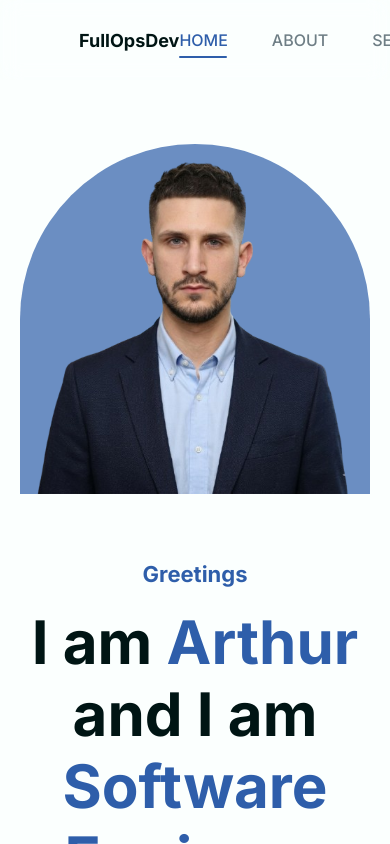
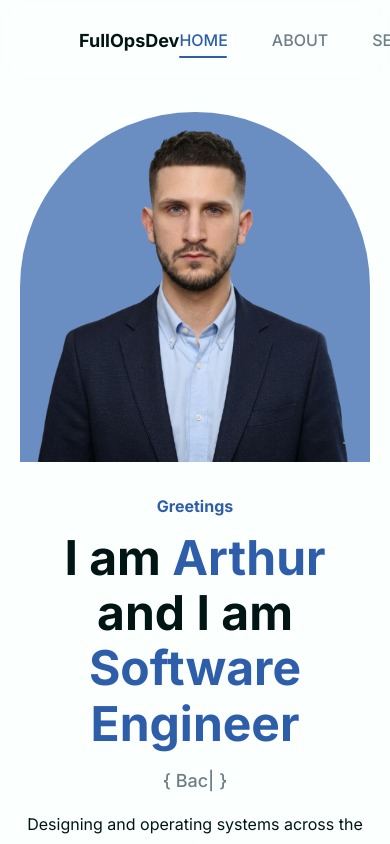
Before and after one commit to LuckyanenkoArtur/full-ops-dev, a Next.js app: page / in a window 390 px wide. Built offline with nearby package versions, Linux system fonts and the light colour scheme; no server answers.

Commit message:
Add some responsive to HomeSection

```diff
--- a/i18n/en.json
+++ b/i18n/en.json
@@ -6,11 +6,11 @@
     "positions": {
       "frontend": "Frontend Development...",
       "backend": "Backend Development...",
-      "devops": "DevOps...",
-      "uiux": "UI/UX Engineering...",
+      "devops": "DevOps Engineering...",
+      "uiux": "UI/UX Enthusiast...",
       "sysadmin": "System Administration...",
-      "sysarch": "System Architecture...",
-      "dbarch": "Database Architecture..."
+      "sysarch": "System Architecturing...",
+      "dbarch": "Database Architecturing..."
     },
 
     "paragraph-text": "Designing and operating systems across the stack infrastructure, DevOps pipelines, full-stack applications, and system administration.",
--- a/i18n/ru.json
+++ b/i18n/ru.json
@@ -1,5 +1,22 @@
 {
-  "HomeSection": {
-    "title": "Привет Мир!"
+  "home-section": {
+    "greetings-text": "Приветствую",
+    "title": "Я <span>Артур</span> и я <span>Инженер-программист</span>",
+
+    "positions": {
+      "frontend": "Frontend-разработка...",
+      "backend": "Backend-разработка...",
+      "devops": "DevOps-инженерия...",
+      "uiux": "UI/UX энтузиаст...",
+      "sysadmin": "Системное администрирование...",
+      "sysarch": "Системная архитектура...",
+      "dbarch": "Архитектура баз данных..."
+    },
+
+    "paragraph-text": "Проектирование и эксплуатация систем на всех уровнях: инфраструктура, DevOps-пайплайны, full-stack приложения и системное администрирование.",
+
+    "button": {
+      "text": "Обо мне"
+    }
   }
 }
--- a/src/app/components/home-section/home-section.module.scss
+++ b/src/app/components/home-section/home-section.module.scss
@@ -1,25 +1,41 @@
 .home-section-container {
   display: flex;
   flex-direction: column;
-  justify-content: center;
+  justify-content: space-between;
 
-  max-width: 1920px;
+  width: 100%;
+  max-width: 120rem; // 1920px
+  min-height: calc(100vh - 5rem); // subtract header height
+
   margin: 0 auto;
 
-  padding-left: clamp(3rem, 5vw, 4.5rem);
-  padding-right: clamp(3rem, 5vw, 4.5rem);
-  padding-top: clamp(4rem, 6vw, 6.25rem);
+  padding: clamp(1.5rem, 3vw, 2rem) clamp(3rem, 5vw, 4.5rem)
+    clamp(1.5rem, 3vw, 2rem);
+
+  gap: clamp(1.5rem, 3vh, 3rem);
+
+  overflow: hidden;
 
   &-flex-wrapper {
+    flex: 1;
+
     display: flex;
     align-items: center;
     justify-content: space-between;
 
-    gap: clamp(4rem, 6vw, 7.5625rem);
+    gap: clamp(2rem, 4vw, 7.5625rem);
+
+    min-height: 0;
 
     .content-side {
-      height: 32.6875rem;
-      width: clamp(42.375rem, 45vw, 52rem);
+      width: clamp(38rem, 45vw, 52rem);
+
+      display: flex;
+      flex-direction: column;
+      justify-content: center;
+
+      height: auto;
+      min-height: 0;
 
       .social-button-container {
         display: flex;
@@ -48,8 +64,7 @@
 
           font-weight: var(--font-weight-bold);
 
-          border-color: var(--secondary);
-          border-style: solid;
+          border: solid var(--secondary);
 
           display: flex;
           align-items: center;
@@ -58,6 +73,7 @@
           transition: all 0.5s;
 
           font-size: 1.25rem;
+
           width: 14.4375rem;
           height: 4rem;
 
@@ -74,17 +90,20 @@
         font-weight: var(--font-weight-bold);
         color: var(--secondary);
 
-        font-size: 1.375rem;
-        padding-bottom: 0.9375rem;
+        font-size: clamp(1rem, 1.2vw, 1.375rem);
+
+        margin-bottom: 0.75rem;
       }
 
       .title {
         font-weight: var(--font-weight-bold);
         color: var(--text);
+
         width: 100%;
 
-        font-size: clamp(3.75rem, 4vw, 5rem);
-        line-height: 120%;
+        font-size: clamp(3rem, 4vw, 5rem);
+
+        line-height: 1.15;
 
         span {
           color: var(--secondary);
@@ -95,26 +114,34 @@
         font-weight: var(--font-weight-medium);
         color: var(--accent);
 
-        font-size: 1.5rem;
-        padding: 1.4375rem 0;
+        font-size: clamp(1.125rem, 1.5vw, 1.5rem);
+
+        padding: 1rem 0;
       }
 
       .paragraph-text {
         font-weight: var(--font-weight-regular);
         color: var(--text);
-        line-height: 200.8%;
-        font-size: 1.5rem;
+
         width: 100%;
         max-width: 40.5625rem;
-        padding-bottom: 3rem;
+
+        line-height: 1.8;
+
+        font-size: clamp(1rem, 1.2vw, 1.5rem);
+
+        padding-bottom: 2rem;
       }
     }
 
     .hero-side {
-      width: clamp(32.6875rem, 35vw, 42rem);
-      height: clamp(32.6875rem, 35vw, 42rem);
+      width: clamp(26rem, 32vw, 42rem);
+
+      aspect-ratio: 522 / 514;
 
       flex-shrink: 0;
+
+      max-height: 70vh;
 
       .hero-background {
         display: flex;
@@ -149,22 +176,23 @@
     align-items: center;
     justify-content: center;
 
-    margin-top: clamp(8rem, 10vw, 15.75rem);
+    flex-shrink: 0;
   }
 }
 
 @media (max-width: 1200px) {
   .home-section-container {
+    gap: 2rem;
+
     &-flex-wrapper {
-      gap: 4rem;
+      gap: 3rem;
 
       .content-side {
         width: 100%;
       }
 
       .hero-side {
-        width: 28rem;
-        height: 28rem;
+        width: 24rem;
       }
     }
   }
@@ -172,18 +200,24 @@
 
 @media (max-width: 992px) {
   .home-section-container {
+    min-height: auto;
+
+    overflow: visible;
+
+    padding-top: 2rem;
+    padding-bottom: 2rem;
+
     &-flex-wrapper {
       flex-direction: column-reverse;
 
+      justify-content: center;
       align-items: center;
+
       text-align: center;
 
       .content-side {
         width: 100%;
-        height: auto;
 
-        display: flex;
-        flex-direction: column;
         align-items: center;
       }
 
@@ -192,8 +226,9 @@
       }
 
       .hero-side {
-        width: min(80vw, 32rem);
-        height: min(80vw, 32rem);
+        width: min(75vw, 28rem);
+
+        max-height: none;
       }
     }
   }
@@ -204,9 +239,13 @@
     padding-left: 1.25rem;
     padding-right: 1.25rem;
 
+    gap: 2rem;
+
     &-flex-wrapper {
+      gap: 2rem;
+
       .title {
-        font-size: 2.5rem;
+        font-size: clamp(2.2rem, 9vw, 3rem);
       }
 
       .paragraph-text {
@@ -219,6 +258,7 @@
 
       .social-button-container {
         flex-direction: column;
+
         gap: 1.5rem;
 
         .about-button {
@@ -228,7 +268,7 @@
 
       .hero-side {
         width: 100%;
-        height: auto;
+
         aspect-ratio: 1 / 1;
       }
     }
--- a/src/app/components/home-section/home-section.tsx
+++ b/src/app/components/home-section/home-section.tsx
@@ -1,9 +1,7 @@
 "use client";
-// TODO: Fix the sizing for hero section accordin to design
-// TODO: Fix the scrolling container so that should be corrected no extra jiggle of vertical scroller
-// TODO: Fix position according to design
 // TODO: Fix the messanger icons sizing
 // TODO: Refactoring the code by moving logic out of compeont to custom hook
+// TODO: Add the clicable icons
 
 import { useEffect, useMemo, useState } from "react";
 import { useTranslations } from "next-intl";
--- a/src/app/page.tsx
+++ b/src/app/page.tsx
@@ -8,6 +8,13 @@ export default function Home() {
     <main>
       <Header />
       <HomeSection />
+      <section
+        className={styles["about-section"]}
+        style={{
+          height: "100vh",
+          width: "100vw",
+        }}
+      ></section>
     </main>
   );
 }
```
